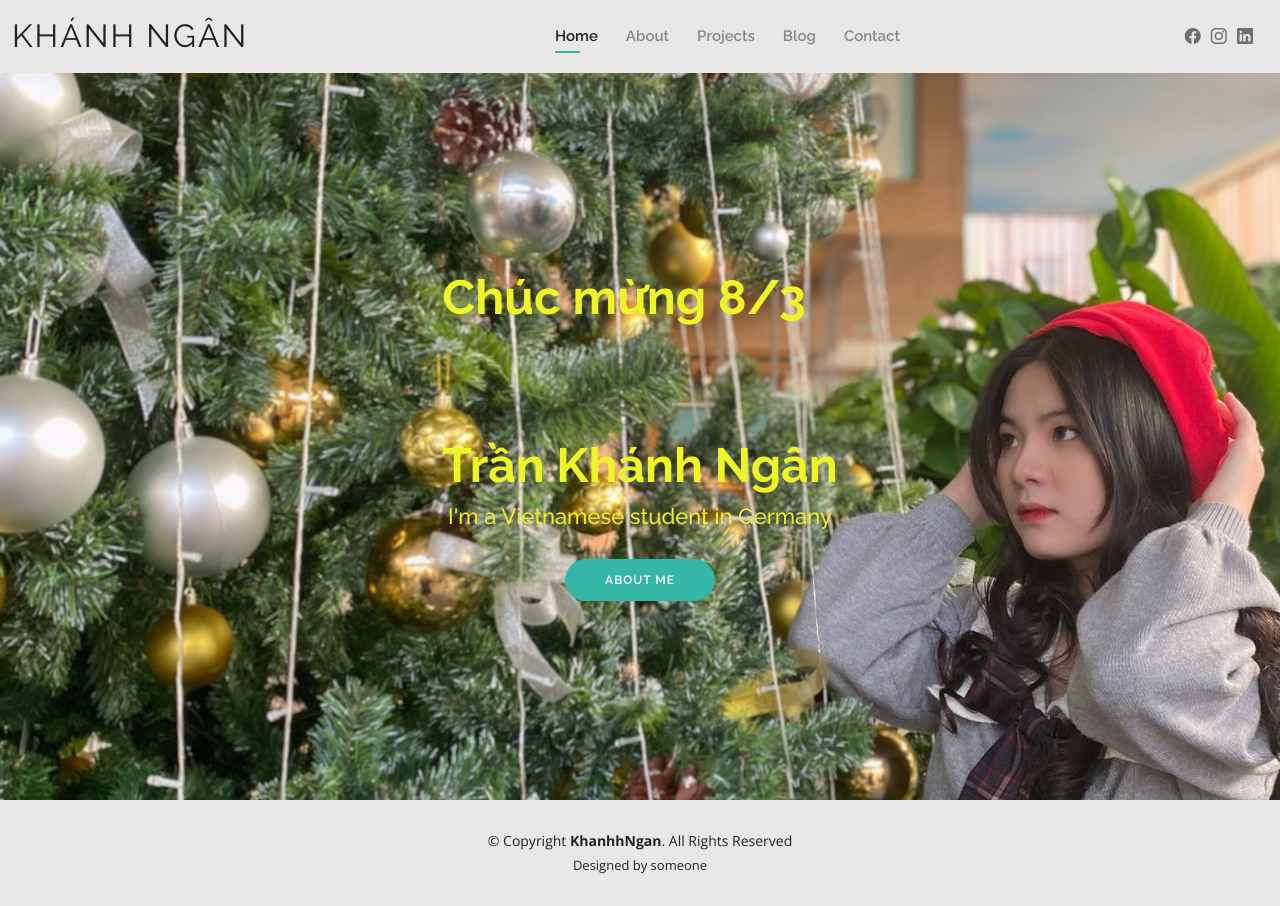
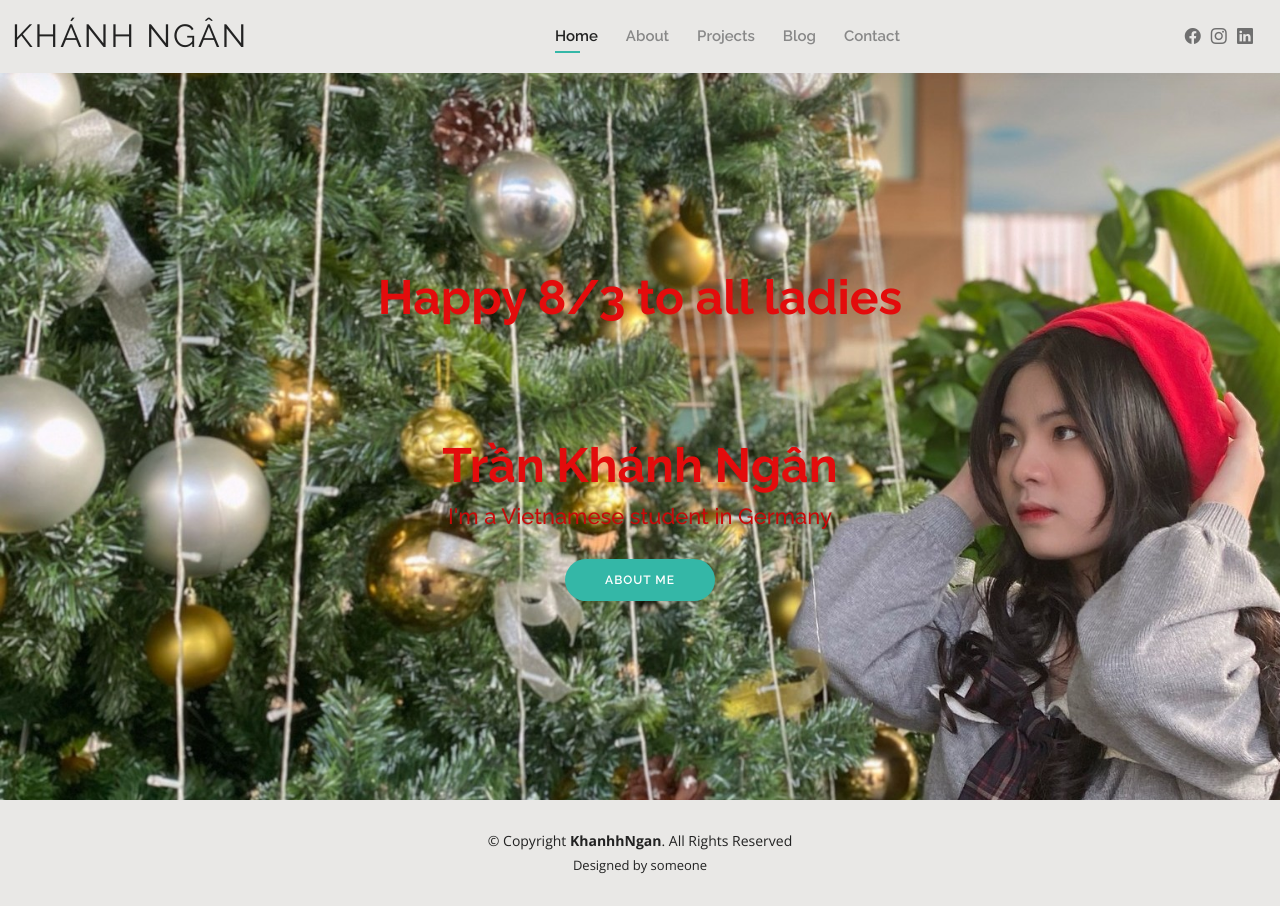
Before and after one commit to nguyendangnhat97/portfolio_web_django, a Django app: page / in a window 1280 px wide. Run offline with Django 4.2, Linux system fonts and the light colour scheme; some libraries are stand-ins or nearby versions.

Commit message:
Text color

```diff
--- a/django_basics/home/static/assets/css/style.css
+++ b/django_basics/home/static/assets/css/style.css
@@ -451,11 +451,12 @@ h6 {
   font-size: 48px;
   font-weight: 700;
   line-height: 56px;
-  color: #eef526;
+  color: #e30c0c;
+  text-align: center;
 }
 
 #hero h2 {
-  color: #edea39;
+  color: #c80909;
   margin: 10px 0 0 0;
   font-size: 22px;
 }
--- a/django_basics/home/templates/home.html
+++ b/django_basics/home/templates/home.html
@@ -7,7 +7,7 @@
   <!-- ======= Hero Section ======= -->
   <section id="hero" class="d-flex align-items-center">
     <div class="container d-flex flex-column align-items-center" data-aos="zoom-in" data-aos-delay="100">
-      <h1>Chúc mừng 8/3<br><br><br>Trần Khánh Ngân</h1>
+      <h1>Happy 8/3 to all ladies<br><br><br>Trần Khánh Ngân</h1>
       <h2>I'm a Vietnamese student in Germany</h2>
       <a href="/about" class="btn-about">About Me</a>
     </div>
```
